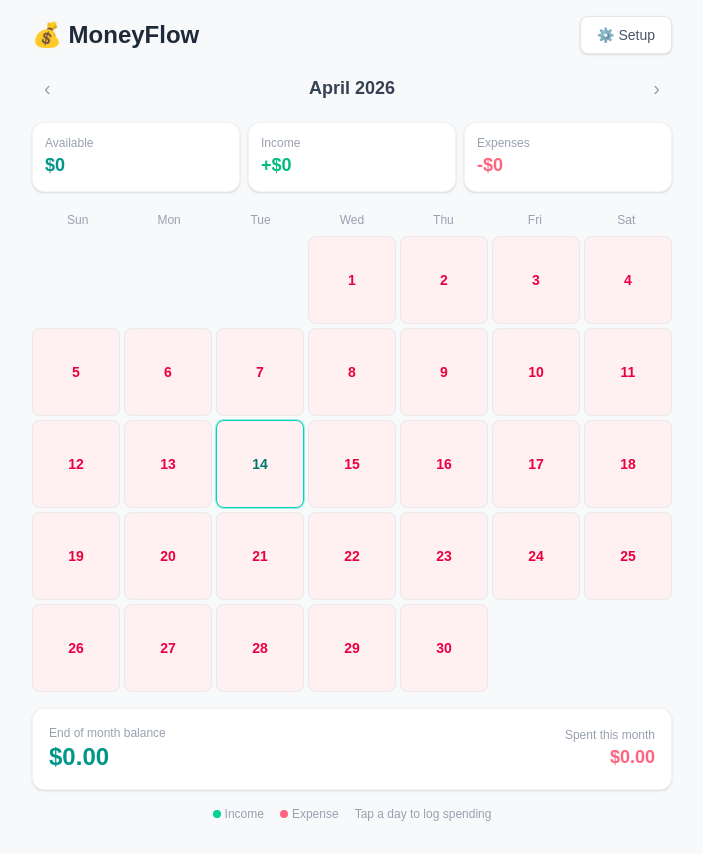
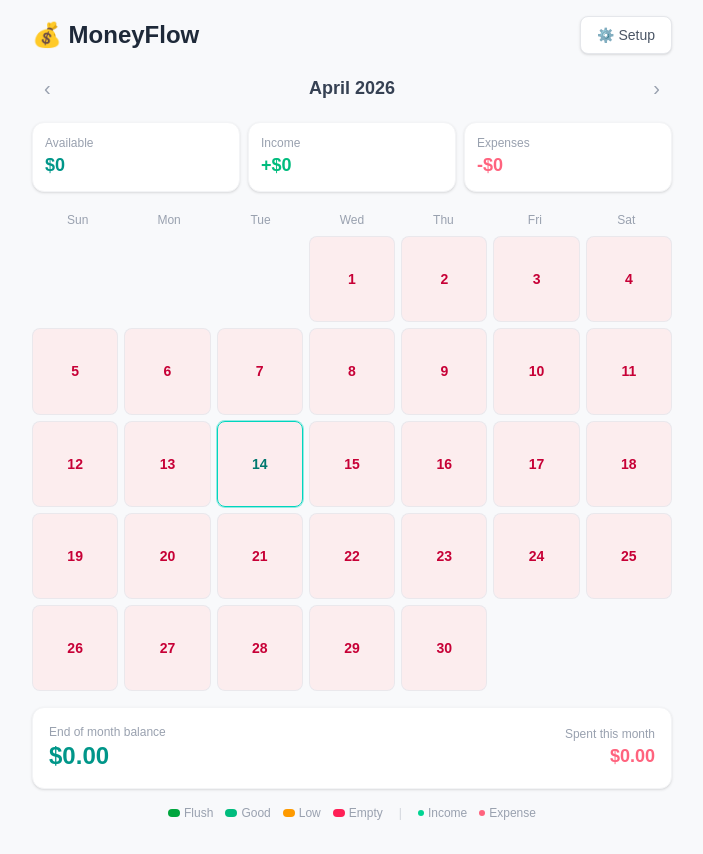
Before and after one commit to GNL324/MoneyFlow-Calendar, a Next.js app: page /MoneyFlow-Calendar/ in a window 1280 px wide. Shown: the whole page, without its empty margins (288-991 px from the left). Built offline with nearby package versions, Linux system fonts and the light colour scheme.

Commit message:
Green fill indicator: calendar tiles fill with green when funded, drain as money is spent. Color zones: green (flush), emerald (good), amber (low), red (empty)

```diff
--- a/src/app/components/CalendarGrid.tsx
+++ b/src/app/components/CalendarGrid.tsx
@@ -15,7 +15,6 @@ export default function CalendarGrid({ days, today, onDayClick }: Props) {
   ));
 
   const dayNames = ["Sun", "Mon", "Tue", "Wed", "Thu", "Fri", "Sat"];
-
   return (
     <div className="w-full max-w-2xl mx-auto">
       {/* Day headers */}
@@ -28,30 +27,44 @@ export default function CalendarGrid({ days, today, onDayClick }: Props) {
       </div>
 
       {/* Calendar cells */}
-      <div className="grid grid-cols-7 gap-1">
+      <div className="grid grid-cols-7 gap-1.5">
         {blanks}
         {days.map((d) => {
           const isToday = d.date === today;
           const hasActivity = d.income > 0 || d.expenses > 0;
+          const pct = Math.max(0, Math.min(100, d.fillPct));
 
-          // Fill colors — bold and visible
-          let fillColor = "from-emerald-500 to-emerald-300";
-          let textColor = "text-emerald-700";
-          let bgColor = "bg-white";
+          // Color zones: green when full, drains to amber, then red
+          // 50-100%: rich green (well-funded)
+          // 25-50%: amber/yellow (caution — funds depleting)
+          // 0-25%: red/orange (danger — running low)
+          // 0%: solid red tint (out of funds)
+          let fillColor = "bg-emerald-500";
+          let bgTint = "bg-emerald-50/30";
 
-          if (d.fillPct <= 0) {
-            fillColor = "from-rose-500 to-rose-300";
-            textColor = "text-rose-600";
-            bgColor = "bg-rose-50";
-          } else if (d.fillPct < 25) {
-            fillColor = "from-amber-500 to-amber-300";
-            textColor = "text-amber-700";
-            bgColor = "bg-amber-50/50";
-          } else if (d.fillPct < 50) {
-            fillColor = "from-yellow-500 to-yellow-300";
-            textColor = "text-yellow-700";
-            bgColor = "bg-yellow-50/30";
+          if (pct <= 0) {
+            fillColor = "bg-rose-500";
+            bgTint = "bg-rose-100/60";
+          } else if (pct < 15) {
+            fillColor = "bg-red-500";
+            bgTint = "bg-red-50/50";
+          } else if (pct < 30) {
+            fillColor = "bg-amber-500";
+            bgTint = "bg-amber-50/40";
+          } else if (pct < 50) {
+            fillColor = "bg-yellow-500";
+            bgTint = "bg-yellow-50/30";
+          } else if (pct < 75) {
+            fillColor = "bg-emerald-500";
+            bgTint = "bg-emerald-50/30";
+          } else {
+            fillColor = "bg-green-600";
+            bgTint = "bg-green-50/30";
           }
+
+          // Fill height: minimum 6% when there's any money, so it's always visible
+          // 0% means out of funds — no green bar at all, just red tint
+          const fillHeight = pct > 0 ? Math.max(6, pct) : 0;
 
           return (
             <button
@@ -61,24 +74,27 @@ export default function CalendarGrid({ days, today, onDayClick }: Props) {
                 relative aspect-square rounded-lg overflow-hidden border transition-all
                 hover:scale-105 hover:border-gray-300 active:scale-95
                 ${isToday ? "border-teal-400 ring-1 ring-teal-400/40" : "border-gray-200/80"}
-                ${bgColor}
+                ${bgTint}
               `}
             >
-              {/* Fill level */}
+              {/* Liquid fill — rises from bottom */}
               <div
-                className={`absolute bottom-0 left-0 right-0 bg-gradient-to-t ${fillColor} transition-all duration-500`}
-                style={{ height: `${d.fillPct > 0 ? Math.max(8, Math.min(100, d.fillPct)) : 0}%` }}
-              />
+                className={`absolute bottom-0 left-0 right-0 ${fillColor} transition-all duration-500 ease-out`}
+                style={{ height: `${fillHeight}%` }}
+              >
+                {/* Subtle wave/gradient effect at top of fill */}
+                <div className="absolute top-0 left-0 right-0 h-1.5 bg-gradient-to-b from-white/20 to-transparent" />
+              </div>
 
               {/* Content */}
               <div className="relative z-10 flex flex-col items-center justify-center h-full p-0.5">
-                <span className={`text-sm font-bold ${isToday ? "text-teal-700" : textColor}`}>
+                <span className={`text-sm font-bold ${isToday ? "text-teal-700" : pct <= 0 ? "text-rose-700" : pct < 30 ? "text-amber-700" : "text-white"}`}>
                   {d.day}
                 </span>
                 {hasActivity && (
                   <div className="flex gap-0.5 mt-0.5">
-                    {d.income > 0 && <span className="w-1.5 h-1.5 rounded-full bg-emerald-400" />}
-                    {d.expenses > 0 && <span className="w-1.5 h-1.5 rounded-full bg-rose-400" />}
+                    {d.income > 0 && <span className="w-1.5 h-1.5 rounded-full bg-emerald-300 ring-1 ring-emerald-400/50" />}
+                    {d.expenses > 0 && <span className="w-1.5 h-1.5 rounded-full bg-rose-300 ring-1 ring-rose-400/50" />}
                   </div>
                 )}
               </div>
--- a/src/app/page.tsx
+++ b/src/app/page.tsx
@@ -122,10 +122,14 @@ export default function Home() {
       </div>
 
       {/* Legend */}
-      <div className="flex justify-center gap-4 text-xs text-gray-400 pb-4">
-        <span className="flex items-center gap-1"><span className="w-2 h-2 rounded-full bg-emerald-400" /> Income</span>
-        <span className="flex items-center gap-1"><span className="w-2 h-2 rounded-full bg-rose-400" /> Expense</span>
-        <span>Tap a day to log spending</span>
+      <div className="flex flex-wrap justify-center gap-3 text-xs text-gray-400 pb-4">
+        <span className="flex items-center gap-1"><span className="w-3 h-2 rounded-sm bg-green-600" /> Flush</span>
+        <span className="flex items-center gap-1"><span className="w-3 h-2 rounded-sm bg-emerald-500" /> Good</span>
+        <span className="flex items-center gap-1"><span className="w-3 h-2 rounded-sm bg-amber-500" /> Low</span>
+        <span className="flex items-center gap-1"><span className="w-3 h-2 rounded-sm bg-rose-500" /> Empty</span>
+        <span className="mx-1 text-gray-300">|</span>
+        <span className="flex items-center gap-1"><span className="w-1.5 h-1.5 rounded-full bg-emerald-400" /> Income</span>
+        <span className="flex items-center gap-1"><span className="w-1.5 h-1.5 rounded-full bg-rose-400" /> Expense</span>
       </div>
 
       {/* Modals */}
```
